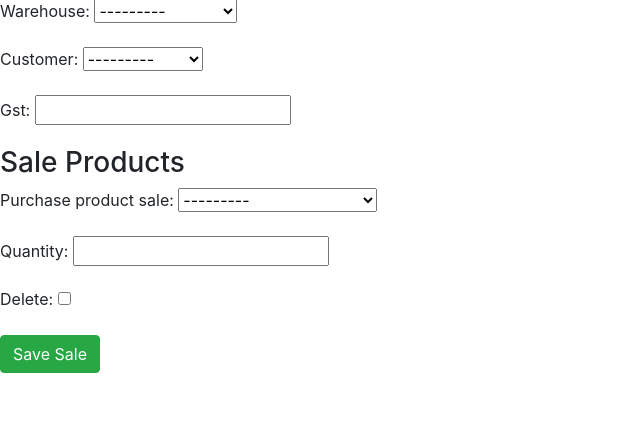
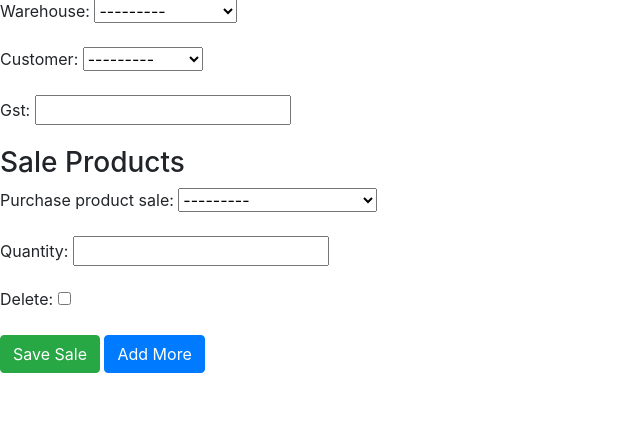
Before and after one commit to pradipmasal/CentralizedInventoryManagement, a Django app: page /management/sales/create/ in a window 1280 px wide. Shown: the part 103-538 px from the top of the page, without its empty margins (0-640 px from the left). Run offline with Django 5.2, Linux system fonts and the light colour scheme; data comes from the database, SQL or seed files in the repository; both versions use the stored data as it was after the commit.

Commit message:
added add_more button in sale_form

```diff
--- a/templates/sale/sale_form.html
+++ b/templates/sale/sale_form.html
@@ -16,6 +16,37 @@
         </div>
       {% endfor %}
     </div>
+    <!-- <div id="sale-products-list" class="hidden">{{ formset.empty_form }}</div> -->
     <button type="submit" class="btn btn-success">Save Sale</button>
+    <button type="button" id="add_more" class="btn btn-primary">Add More</button>
+
   </form>
+
+  <script>
+    const addMoreButton = document.getElementById('add_more');
+    const formCopyTarget = document.getElementById('sale-products');
+    const totalFormsInput = document.querySelector('#id_form-TOTAL_FORMS'); // Management form input
+    let totalFormsCount = parseInt(totalFormsInput.value); // Initial total forms count
+
+    addMoreButton.addEventListener('click', add_more)
+
+    function add_more(event) {
+
+      event.preventDefault();
+
+      // Empty form template from the formset
+      const emptyFormTemplate = `{{ formset.empty_form.as_p|escapejs }}`;
+      const newForm = emptyFormTemplate.replace(/__prefix__/g, totalFormsCount);
+
+      // Create a new div for the form and append it to the target
+      const newFormDiv = document.createElement('div');
+      newFormDiv.className = 'sale-product-form';
+      newFormDiv.innerHTML = newForm;
+      formCopyTarget.appendChild(newFormDiv);
+
+      // Update the total forms count
+      totalFormsCount++;
+      totalFormsInput.value = totalFormsCount;
+    };
+  </script>
 {% endblock content %}
```
Also changed, not shown: db.sqlite3, 1 other file.
